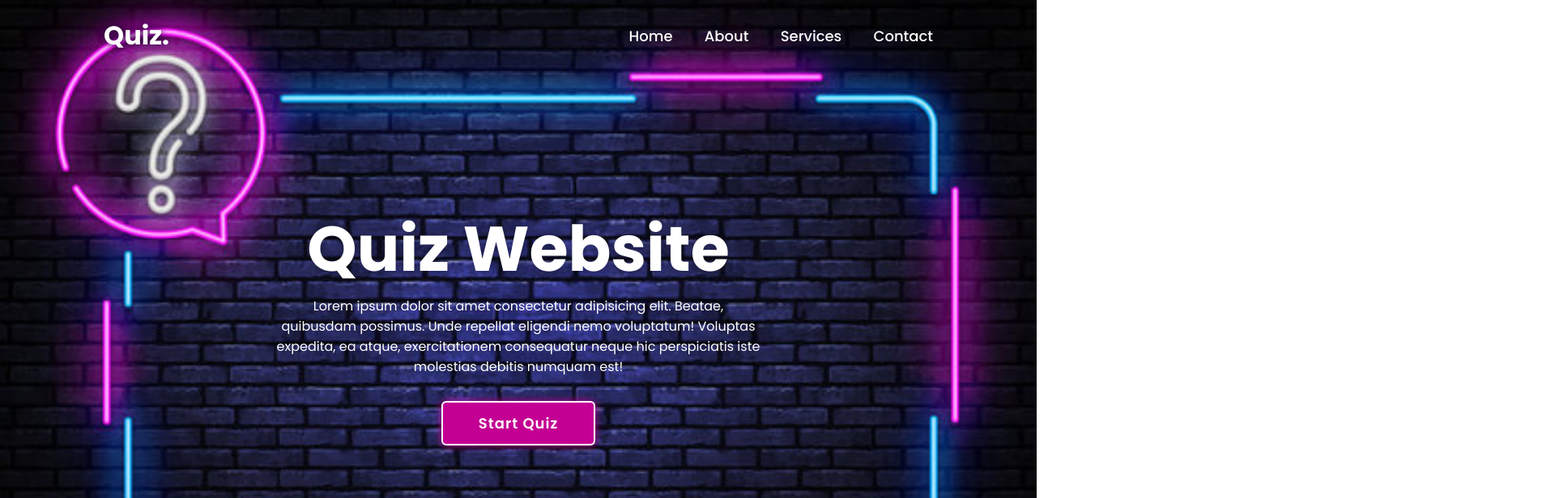
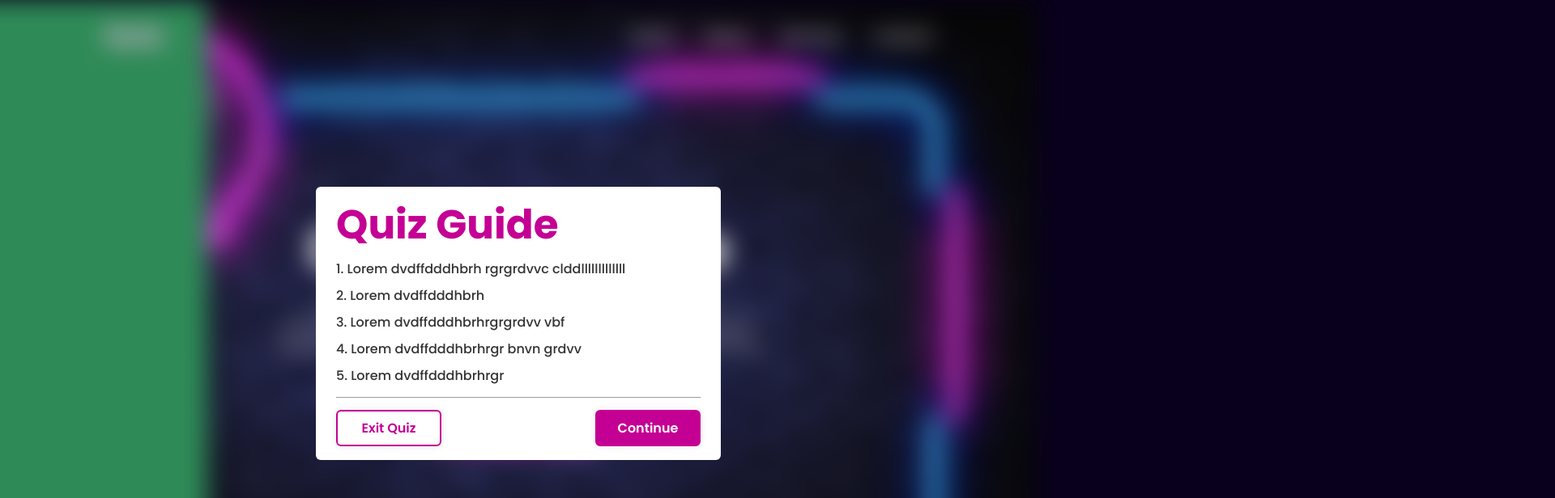
Before and after one commit to RIYAARORA20/QuizWebsite, a plain HTML site: page index.html in a window 1280 px wide. Both pictures are taken after a click on the button "Start Quiz". Shown: the top 616 px of the page at 81% size, 1920 px wide, since content can reach past the window. Drawn offline with Linux system fonts and the light colour scheme.

Commit message:
new commit

```diff
--- a/index.html
+++ b/index.html
@@ -17,6 +17,11 @@
                 <a href="#">Contact</a>
             </nav>
         </header>
+
+        <div class="container">
+            <section class="quiz-section">
+
+            </section>
         <section class="home">
             <div class="home-content">
                 <h1>Quiz Website</h1>
@@ -25,15 +30,16 @@
                  <button class="start-btn">Start Quiz</button>
             </div>
         </section>
+    </div>
     </main>
 
     <div class="popup-info">
         <h2>Quiz Guide</h2>
-        <span class="info">Lorem dvdffdddhbrh rgrgrdvvc clddlllllllllllll</span>
-        <span class="info">Lorem dvdffdddhbrh</span>
-        <span class="info">Lorem dvdffdddhbrhrgrgrdvv vbf</span>
-        <span class="info">Lorem dvdffdddhbrhrgr bnvn grdvv</span>
-        <span class="info">Lorem dvdffdddhbrhrgr</span>
+        <span class="info">1. Lorem dvdffdddhbrh rgrgrdvvc clddlllllllllllll</span>
+        <span class="info">2. Lorem dvdffdddhbrh</span>
+        <span class="info">3. Lorem dvdffdddhbrhrgrgrdvv vbf</span>
+        <span class="info">4. Lorem dvdffdddhbrhrgr bnvn grdvv</span>
+        <span class="info">5. Lorem dvdffdddhbrhrgr</span>
 
         <div class="btn-group">
             <button class="info-btn exit-btn">Exit Quiz</button>
--- a/script.js
+++ b/script.js
@@ -0,0 +1,14 @@
+const startBtn = document.querySelector('.start-btn');
+const popupInfo = document.querySelector('.popup-info');
+const exitBtn = document.querySelector('.exit-btn');
+const main = document.querySelector('.main');
+
+startBtn.onclick = () =>{
+    popupInfo.classList.add('active');
+    main.classList.add('active');
+}
+
+exitBtn.onclick = () =>{
+    popupInfo.classList.remove('active');
+    main.classList.remove('active');
+}
--- a/style.css
+++ b/style.css
@@ -9,6 +9,8 @@
 
 body{
     color: #fff;
+    background: #09001d;
+    overflow: hidden;
 }
 
 .header{
@@ -51,10 +53,24 @@ body{
     background: url('background.jpg') no-repeat;
     background-size: cover;
     background-position: center;
+    pointer-events: auto;
+    transition: .3s ease;
+}
+
+.main.active{
+    filter: blur(15px);
+    pointer-events: none;
+}
+
+.container{
+    display: flex;
+    height: 100vh;
+    width: 200%;
 }
 
 .home{
-    height: 100vh;
+    position: relative;
+    left: -50%;
     width: 100%;
     display: flex;
     justify-content: center;
@@ -106,13 +122,20 @@ body{
     position: absolute;
     top: 50%;
     left: 50%;
-    transform: translate(-50%, -50%);
+    transform: translate(-50%, -50%) scale(.9);
     width: 500px;
     background-color: #fff;
     border-radius: 6px;
     padding: 10px 25px;
     opacity: 0;
     pointer-events: none;
+    transition: .3s ease;
+}
+
+.popup-info.active{
+    opacity: 1;
+    pointer-events: auto;
+    transform: translate(-50%, -50%) scale(1);
 }
 
 .popup-info h2{
@@ -170,3 +193,10 @@ body{
     background: #950170;
     border-color: #950170;
 }
+
+.quiz-section{
+    position: relative;
+    left: -40%;
+    width: 100%;
+    background-color: seagreen;
+}
```
